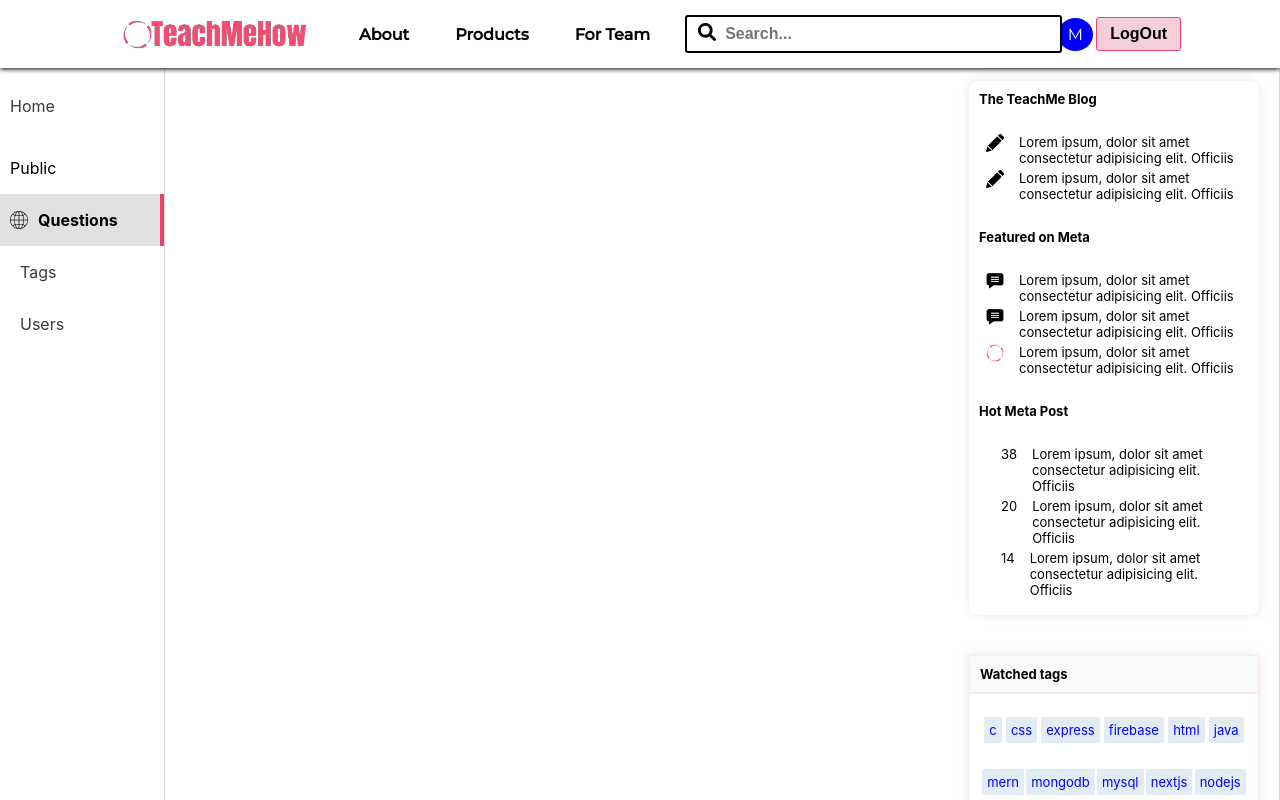
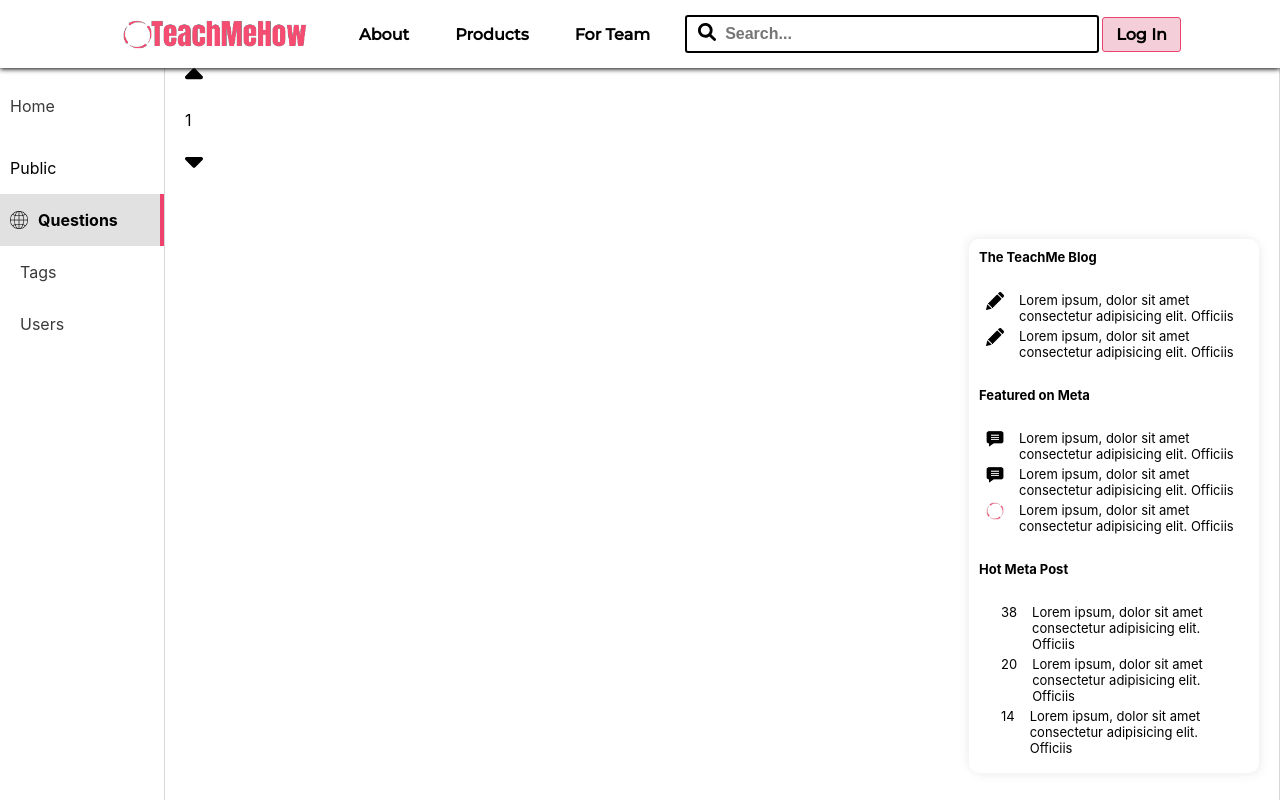
Before and after one commit to anujak1802/Stackoverflow-Clone, a React (Create React App) app in the folder client/: page /Questions/1 in a window 1280 px wide. Shown: the top 800 px of the page. Built offline with nearby package versions, Linux system fonts and the light colour scheme.

Commit message:
Error resolved

```diff
--- a/client/src/AllRoutes.jsx
+++ b/client/src/AllRoutes.jsx
@@ -13,7 +13,7 @@ const AllRoutes = () => {
         <Route path='/Auth' element={<Auth/>}/>
         <Route path='/Questions' element={<Questions/>} />
         <Route path='/AskQuestion' element={<AskQuestion/>}/>
-        <Route path='/Questions/:_id' element={<DisplayQuestion/>}/>
+        <Route path='/Questions/:id' element={<DisplayQuestion/>}/>
     </Routes>
   )
 }
--- a/client/src/components/HomeMainbar/HomeMainbar.jsx
+++ b/client/src/components/HomeMainbar/HomeMainbar.jsx
@@ -19,7 +19,7 @@ const HomeMainbar = () => {
   }
 
   var questionsList=[{
-    _id:1,
+    _id:'1',
     upVote:3,
     downVote:2,
     noOfAnswers:2,
@@ -36,7 +36,7 @@ const HomeMainbar = () => {
       userId:2
     }]
   },{
-    _id:2,
+    _id:'2',
     upVote:0,
     downVote:2,
     noOfAnswers:2,
@@ -53,7 +53,7 @@ const HomeMainbar = () => {
       userId:2
     }]
   },{
-    _id:3,
+    _id:'3',
     upVote:1,
     downVote:2,
     noOfAnswers:2,
--- a/client/src/components/HomeMainbar/Questions.jsx
+++ b/client/src/components/HomeMainbar/Questions.jsx
@@ -13,7 +13,7 @@ const Questions = ({question}) => {
             <p>answers</p>
         </div>
         <div className="display-questions-details">
-          <Link to={`/Questions/${question.id}`} className='question-title-link'>{question.QuestionTitle}</Link>
+          <Link to={`/Questions/${question._id}`} className='question-title-link'>{question.QuestionTitle}</Link>
           <div className="display-tags-time">
             <div className="display-tags">
               {
--- a/client/src/components/Navbar/Navbar.jsx
+++ b/client/src/components/Navbar/Navbar.jsx
@@ -8,7 +8,7 @@ import Search from '../../assests/magnifying-glass-solid.svg'
 
 const Navbar = () => {
 
-    var User = 1;
+    var User = null;
     return (
         <nav className='main-nav'>
             <div className="navbar">
--- a/client/src/pages/Questions/QuestionDetails.jsx
+++ b/client/src/pages/Questions/QuestionDetails.jsx
@@ -1,8 +1,14 @@
 import React from 'react'
+import { useParams } from 'react-router-dom'
+import upvote from '../../assests/caret-up-solid.svg'
+import downvote from '../../assests/caret-down-solid.svg'
+import './Questions.css'
 
 const QuestionDetails = () => {
+    const { id } = useParams()
+    console.log(id)
     var questionsList = [{
-        _id: 1,
+        _id: '1',
         upVote: 3,
         downVote: 2,
         noOfAnswers: 2,
@@ -19,7 +25,7 @@ const QuestionDetails = () => {
             userId: 2
         }]
     }, {
-        _id: 2,
+        _id: '2',
         upVote: 0,
         downVote: 2,
         noOfAnswers: 2,
@@ -36,7 +42,7 @@ const QuestionDetails = () => {
             userId: 2
         }]
     }, {
-        _id: 3,
+        _id: '3',
         upVote: 1,
         downVote: 2,
         noOfAnswers: 2,
@@ -55,7 +61,31 @@ const QuestionDetails = () => {
     }]
     return (
         <div className="question-details-page">
-
+            {
+                questionsList === null ?
+                    <h1>Loading...</h1> :
+                    <>
+                        {
+                            questionsList.filter(question => question._id === id).map(question =>
+                            (
+                                <div key={question._id}>
+                                    <section className="question-details-container">
+                                        <h1>{question.questionTitle}</h1>
+                                        console.log()
+                                        <div className="question-details-container-2">
+                                            <div className="question-votes">
+                                                <img src={upvote} alt="" width="18" />
+                                                <p>{question.upVote - question.downVote}</p>
+                                                <img src={downvote} alt="" width="18"/>
+                                            </div>
+                                        </div>
+                                    </section>
+                                </div>
+                            )
+                            )
+                        }
+                    </>
+            }
         </div>
     )
 }
```
Also changed, not shown: client/src/assests/caret-down-solid.svg (added), client/src/assests/caret-up-solid.svg (added), client/src/pages/Questions/Questions.css (added).
